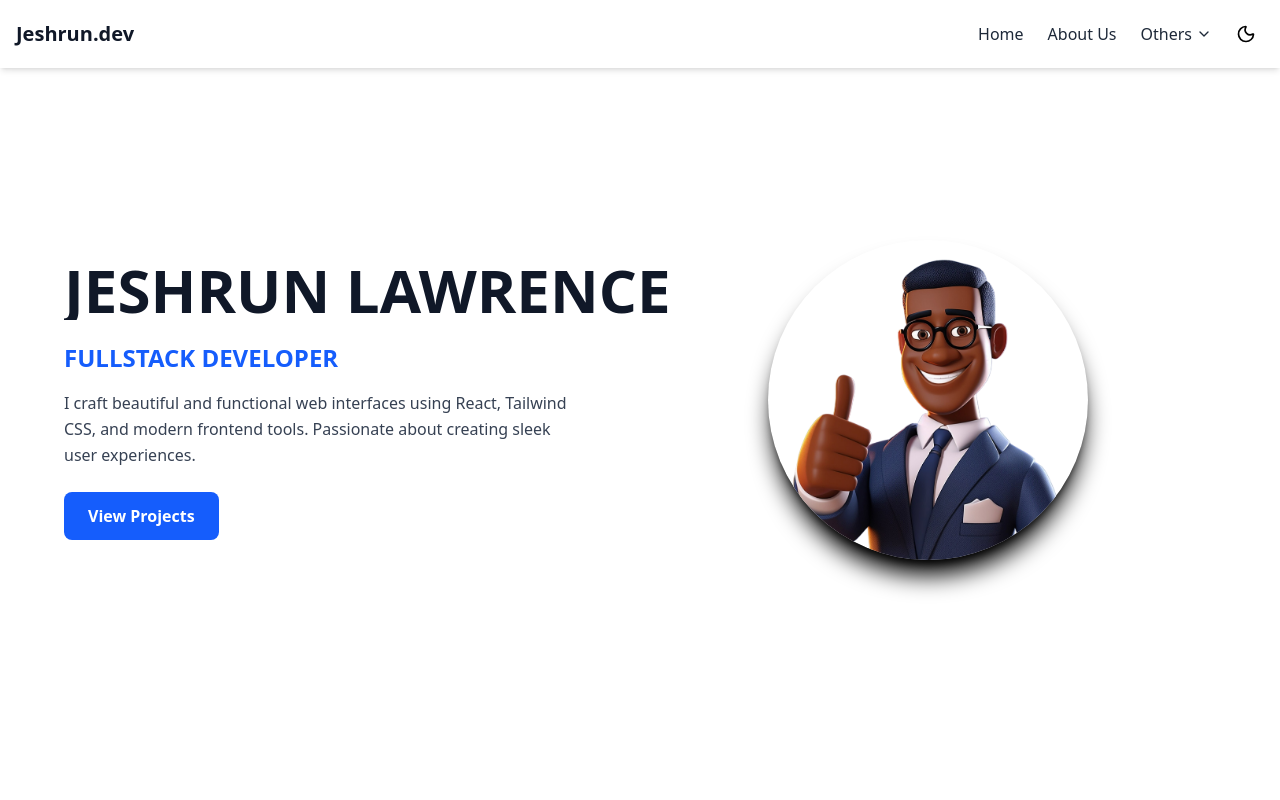
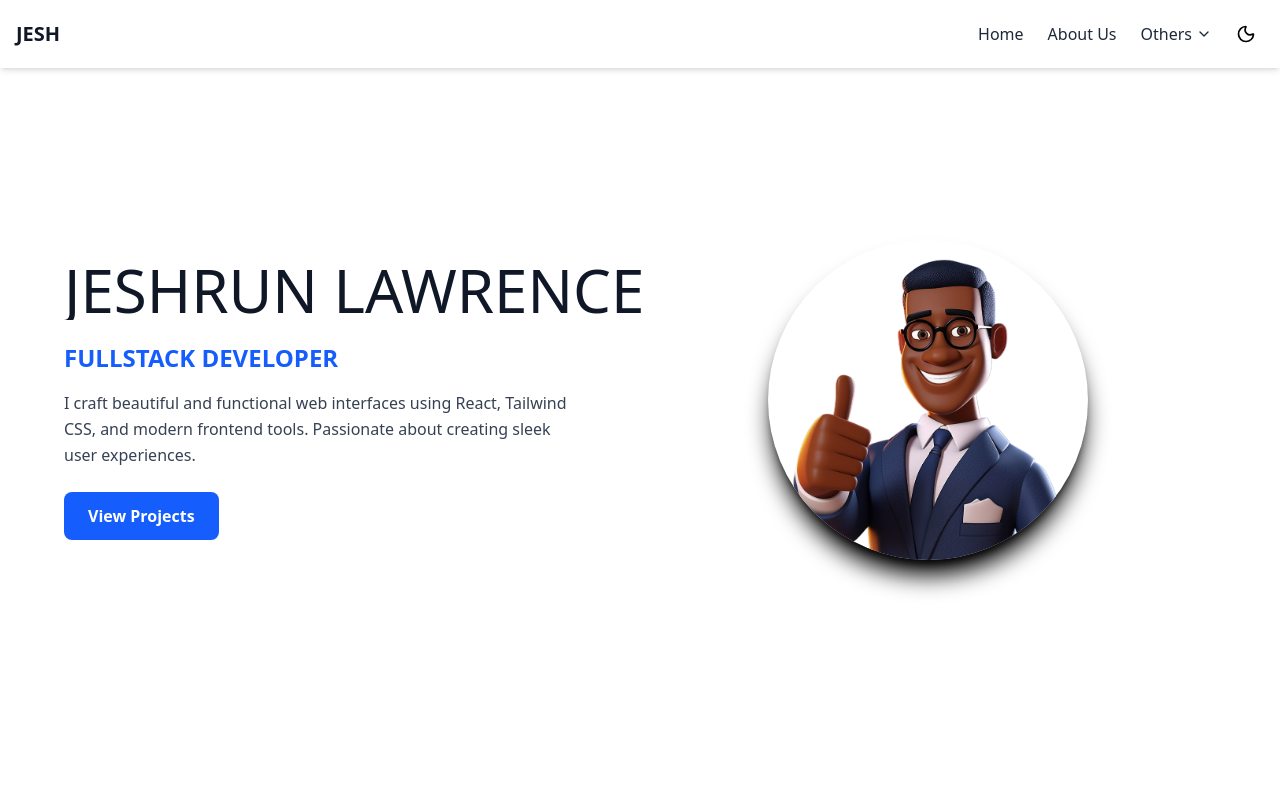
Before and after one commit to jesh-dev/Portfolio-Jesh, a React (Vite) app: page / in a window 1280 px wide. Shown: the top 800 px of the page. Built offline with nearby package versions, Linux system fonts and the light colour scheme.

Commit message:
Update Navbar title and enhance Hero component styles for better visual consistency

```diff
--- a/src/Components/Header.jsx
+++ b/src/Components/Header.jsx
@@ -25,7 +25,7 @@ export default function Navbar() {
       <div className="max-w-7xl mx-auto px-4 py-4 flex justify-between items-center">
         {/* Logo */}
         <h1 className="text-xl font-bold text-gray-900 dark:text-white">
-          Jeshrun.dev
+          JESH
         </h1>
 
         {/* Desktop Nav */}
--- a/src/Components/Hero.jsx
+++ b/src/Components/Hero.jsx
@@ -6,7 +6,7 @@ import "../index.css"
 export default function Hero() {
   return (
     <section className="min-h-screen flex flex-col-reverse md:flex-row items-center justify-center
-     px-6 md:px-16 bg-white dark:bg-gray-900 transition-colors duration-300 scroll-smooth" id="home">
+     px-6 md:px-16 bg-white dark:bg-black transition-colors duration-300 scroll-smooth" id="home">
       {/* Text Section */}
       <motion.div
         className="md:w-1/2 text-center md:text-left mt-10 md:mt-0"
@@ -16,7 +16,7 @@ export default function Hero() {
       >
 
       <motion.h1
-  className="text-3xl sm:text-4xl md:text-5xl lg:text-6xl uppercase font-bold text-gray-900 dark:text-white mb-4 typing-effect"
+  className="text-3xl sm:text-4xl family-bebas  md:text-5xl lg:text-6xl uppercase font-normal text-gray-900 dark:text-white mb-4 typing-effect"
 >
   Jeshrun Lawrence
 </motion.h1>
--- a/src/index.css
+++ b/src/index.css
@@ -1,4 +1,7 @@
 @import "tailwindcss";
+
+@import url('https://fonts.googleapis.com/css2?family=Bebas+Neue&display=swap');
+
 
 html {
   scroll-behavior: smooth;
```
